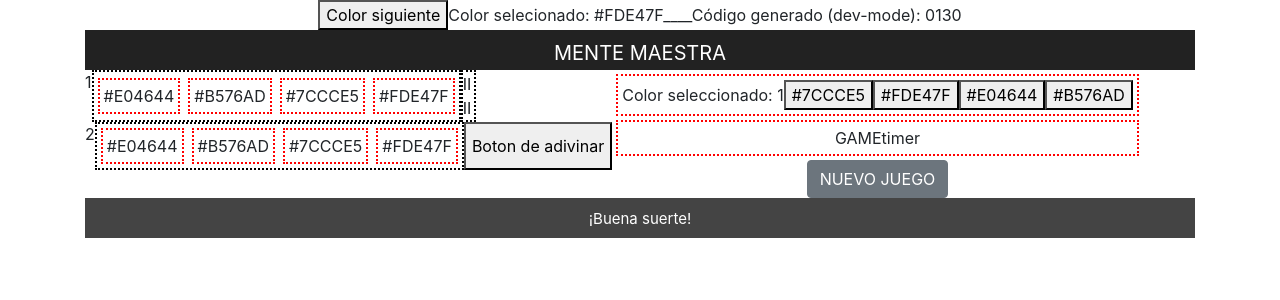
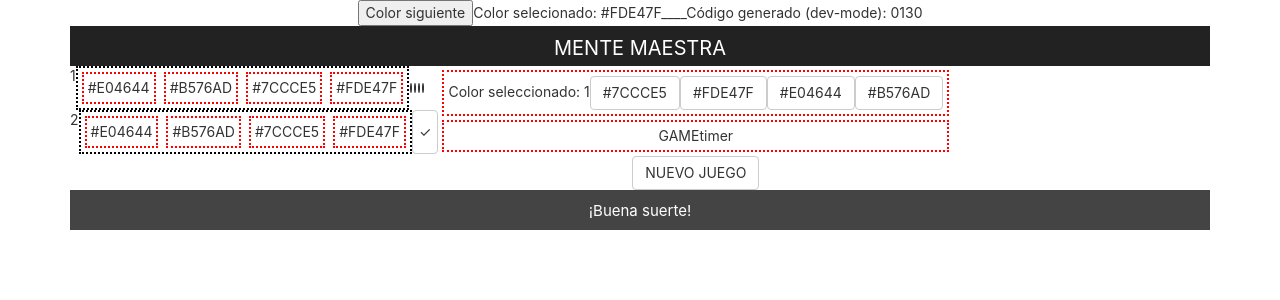
Before and after one commit to gambogisebastian/reacgt-mastermind, a React (Create React App) app: page / in a window 1280 px wide. Shown: the top 300 px of the page. Built offline with nearby package versions, Linux system fonts and the light colour scheme.

Commit message:
stylos diferentes

```diff
--- a/public/index.html
+++ b/public/index.html
@@ -24,12 +24,14 @@
       work correctly both with client-side routing and a non-root public URL.
       Learn how to configure a non-root public URL by running `npm run build`.
     -->
+
     <link
       rel="stylesheet"
-      href="https://stackpath.bootstrapcdn.com/bootstrap/4.3.1/css/bootstrap.min.css"
-      integrity="sha384-ggOyR0iXCbMQv3Xipma34MD+dH/1fQ784/j6cY/iJTQUOhcWr7x9JvoRxT2MZw1T"
+      href="https://stackpath.bootstrapcdn.com/bootstrap/3.4.1/css/bootstrap.min.css"
+      integrity="sha384-HSMxcRTRxnN+Bdg0JdbxYKrThecOKuH5zCYotlSAcp1+c8xmyTe9GYg1l9a69psu"
       crossorigin="anonymous"
     />
+
     <title>Mente Maestra</title>
   </head>
   <body class="container">
--- a/src/components/ColorPicker/ColorPicker.jsx
+++ b/src/components/ColorPicker/ColorPicker.jsx
@@ -4,7 +4,9 @@ const ColorPicker = props => (
   <div className="component">
     Color seleccionado: {props.selColorIdx}
     {props.colors.map(color => (
-      <button key={color}>{color}</button>
+      <button className="btn btn-default" key={color}>
+        {color}
+      </button>
     ))}
   </div>
 );
--- a/src/components/GuessScore/GuessScore.css
+++ b/src/components/GuessScore/GuessScore.css
@@ -1,7 +1,6 @@
 .GuessScore {
-    display: flex;
-    flex-wrap: wrap;
-    align-items: center;
-    width: 15px;
-    border: 2px dotted black;
+  display: flex;
+  flex-wrap: wrap;
+  align-items: center;
+  width: 24px;
 }
--- a/src/components/GuessScore/GuessScore.jsx
+++ b/src/components/GuessScore/GuessScore.jsx
@@ -1,5 +1,5 @@
 import React from "react";
-import './GuessScore.css'
+import "./GuessScore.css";
 
 const GuessScore = ({ score }) => {
   //convierte el objeto score en un arreglo de 4 caracteres
@@ -8,10 +8,34 @@ const GuessScore = ({ score }) => {
     "A".repeat(score.almost) +
     "I".repeat(4 - score.perfect - score.almost)
   ).split("");
+
+  const baseStyle = {
+    with: 10,
+    height: 10,
+    margin: 1,
+    border: "1px solid",
+    borderRadius: "50%"
+  };
+
+  const pegStyle = {
+    P: {
+      borderColor: "black",
+      backgroundColor: "black"
+    },
+    A: {
+      borderColor: "black",
+      backgroundColor: "white"
+    },
+    I: {
+      borderColor: "white",
+      backgroundColor: "lightgrey"
+    }
+  };
+
   return (
     <div className="GuessScore">
       {scores.map((score, idx) => (
-        <div key={idx}>{score}</div>
+        <div key={idx} style={baseStyle} />
       ))}
     </div>
   );
--- a/src/components/NewGameButton/NewGameButton.jsx
+++ b/src/components/NewGameButton/NewGameButton.jsx
@@ -1,7 +1,7 @@
 import React from "react";
 
 const NewGameButton = props => (
-  <button class="btn btn-secondary">NUEVO JUEGO</button>
+  <button className="btn btn-default">NUEVO JUEGO</button>
 );
 
 export default NewGameButton;
--- a/src/components/ScoreButton/ScoreButton.jsx
+++ b/src/components/ScoreButton/ScoreButton.jsx
@@ -1,5 +1,8 @@
 import React from "react";
-
-const ScoreButton = props => <button>Boton de adivinar</button>;
+import styles from "./ScoreButton.module.css";
+console.log(styles.button);
+const ScoreButton = props => (
+  <button className={`${styles.button} btn btn-default`}>✓</button>
+);
 
 export default ScoreButton;
--- /dev/null
+++ b/src/components/ScoreButton/ScoreButton.module.css
@@ -0,0 +1,3 @@
+.button {
+  padding: 2px 6px;
+}
```
